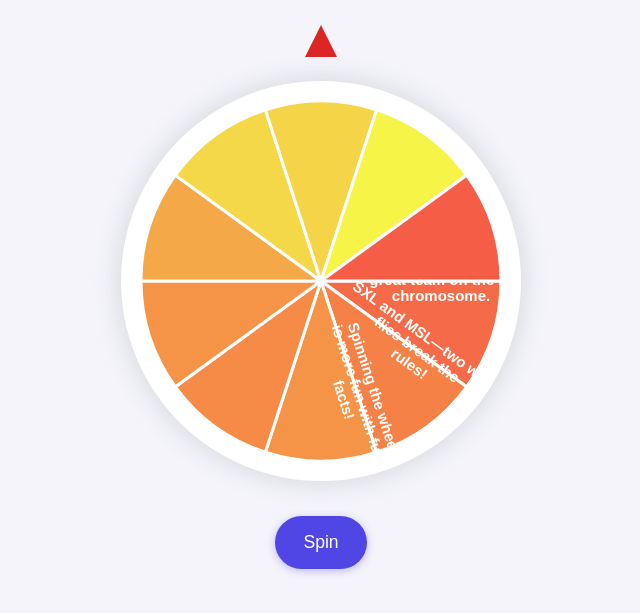
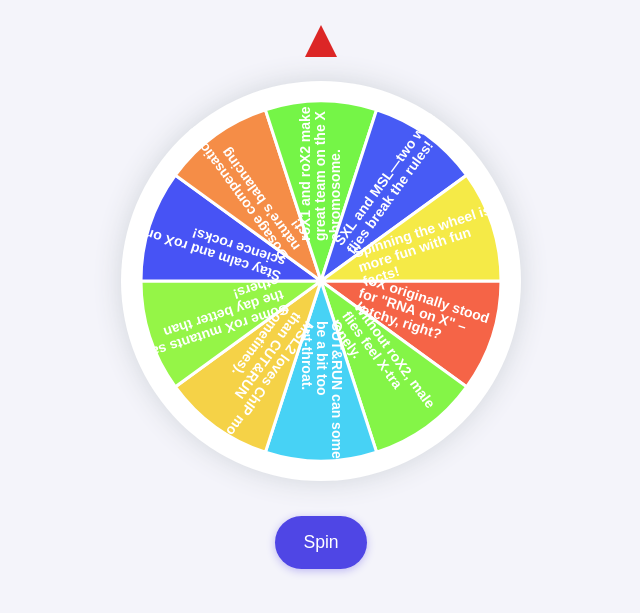
Before and after one commit to FotiosGk/rox-spin-wheel, a plain HTML site: page index.html in a window 1280 px wide. Shown: the part 101-714 px from the top of the page, without its empty margins (319-959 px from the left). Drawn offline with Linux system fonts and the light colour scheme.

Commit message:
Update index.html

```diff
--- a/index.html
+++ b/index.html
@@ -11,11 +11,13 @@
       background: #f4f4fa;
     }
     #pointer {
-      width: 0; height: 0;
+      width: 0;
+      height: 0;
       border-left: 16px solid transparent;
-      border-right:16px solid transparent;
+      border-right: 16px solid transparent;
       border-bottom: 32px solid #dc2626;
-      position: relative; top: 6px; left: 0;
+      position: relative;
+      top: 6px;
       margin: auto;
       z-index: 2;
     }
@@ -57,7 +59,6 @@
   <div id="fact"></div>
 
   <script>
-    // Fun facts array (10 facts, one per segment)
     const facts = [
       'roX originally stood for "RNA on X" – catchy, right?',
       'Without roX2, male flies feel X-tra lonely.',
@@ -78,17 +79,21 @@
     const segAngle = 2 * Math.PI / numSegments;
     const colors = [];
 
-    // Generate vibrant, colorblind-friendly, warm colors for each segment
-    function generateWarmColor(i) {
-      // Warm hues: red, orange, yellow (0–60deg), rotate a bit for variety
-      const hue = (i * (60 / numSegments) + Math.random() * 15) % 60;
+    // Vibrant, accessible palette: red/orange/yellow/green/blue
+    const colorRanges = [
+      [0, 60],     // Red/Orange/Yellow (warm)
+      [80, 150],   // Green
+      [180, 240],  // Blue
+    ];
+    function generateColor(i) {
+      const range = colorRanges[i % colorRanges.length];
+      const hue = Math.floor(Math.random() * (range[1] - range[0])) + range[0];
       return `hsl(${hue}, 90%, 62%)`;
     }
     for (let i = 0; i < numSegments; i++) {
-      colors.push(generateWarmColor(i));
+      colors.push(generateColor(i));
     }
 
-    // Draw the wheel
     function drawWheel(rotation = 0) {
       ctx.clearRect(0, 0, 400, 400);
       for (let i = 0; i < numSegments; i++) {
@@ -104,20 +109,18 @@
         ctx.fill();
         ctx.stroke();
 
-        // Draw vertical text
+        // Draw text radiating outwards, aligned with segment
         ctx.translate(centerX, centerY);
         ctx.rotate(rotation + (i + 0.5) * segAngle);
 
-        ctx.save(); // For vertical orientation
-        ctx.rotate(Math.PI / 2);
-        ctx.textAlign = "center";
+        ctx.textAlign = "left";
         ctx.textBaseline = "middle";
         ctx.fillStyle = "#fff";
-        ctx.font = "bold 15px sans-serif";
+        ctx.font = "bold 14px sans-serif";
 
-        // Split the long fact into multiple lines if needed
+        // Split fact into lines if it's too long
         const text = facts[i];
-        const maxLen = 20;
+        const maxLen = 22;
         let lines = [];
         if (text.length > maxLen) {
           let parts = text.split(' ');
@@ -134,14 +137,16 @@
           lines = [text];
         }
 
-        // Draw lines vertically centered
-        const lineHeight = 16;
+        // Draw lines vertically centered along the radius
+        const lineHeight = 15;
         const startY = -((lines.length - 1) / 2) * lineHeight;
         for (let idx = 0; idx < lines.length; idx++) {
-          ctx.fillText(lines[idx], radius / 1.5, startY + idx * lineHeight);
+          ctx.save();
+          ctx.translate(40, startY + idx * lineHeight); // 40px from center
+          ctx.rotate(0); // No extra rotation needed
+          ctx.fillText(lines[idx], 0, 0);
+          ctx.restore();
         }
-        ctx.restore();
-
         ctx.restore();
       }
     }
```
